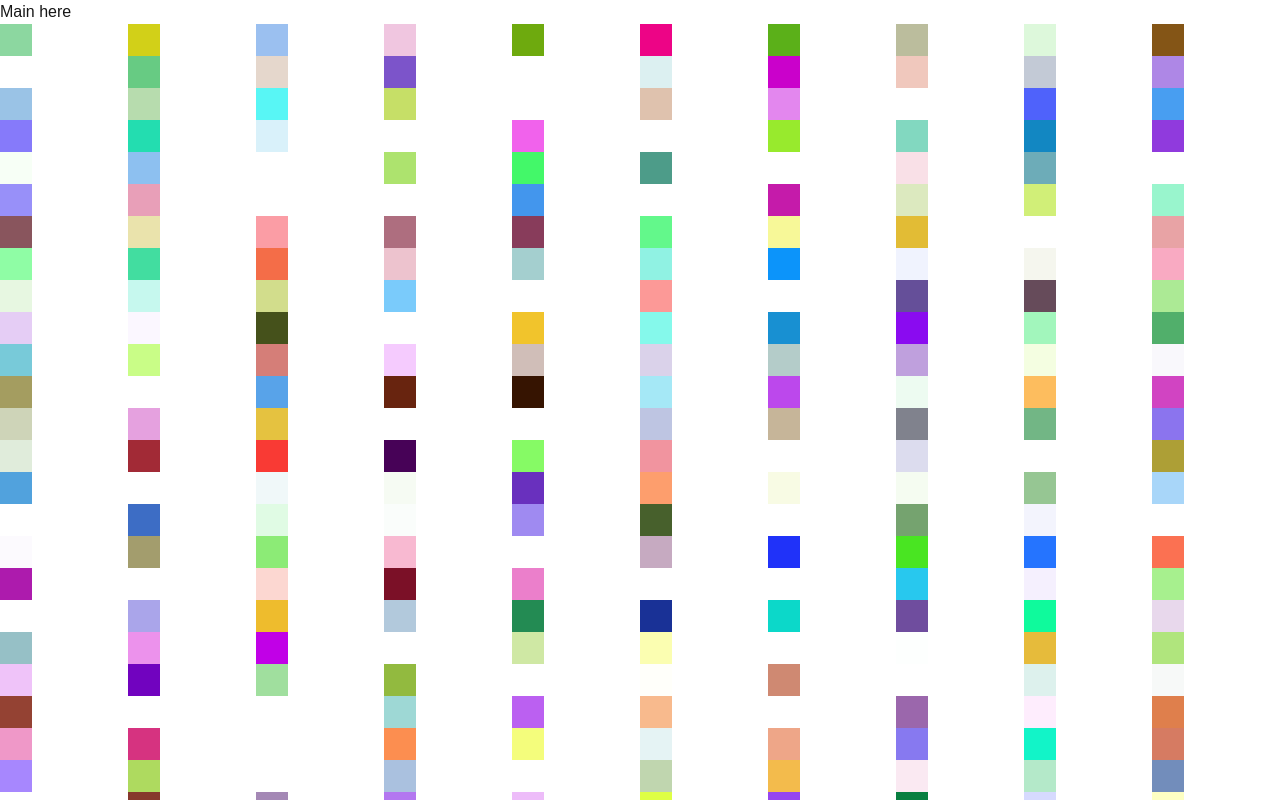
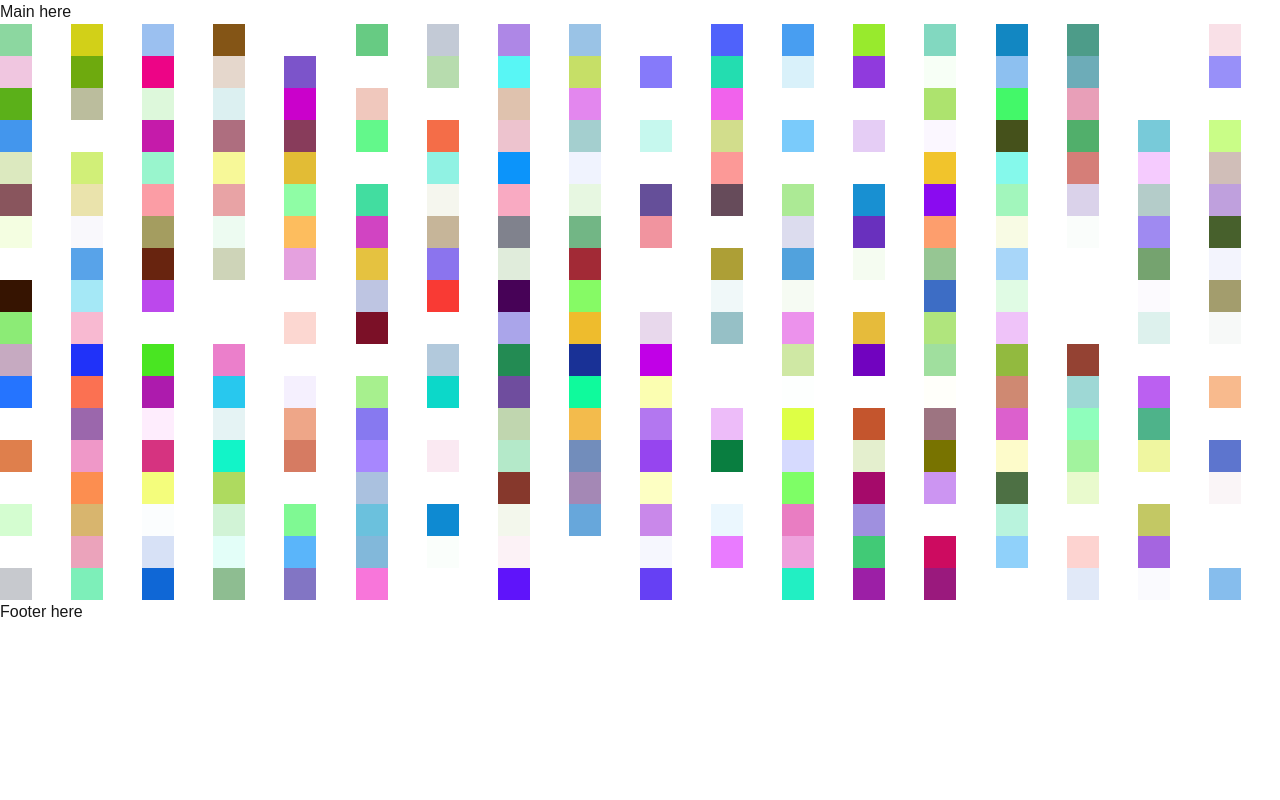
Before and after one commit to gskorokhod/hack-the-bubble, a Next.js app: page / in a window 1280 px wide. Shown: the top 800 px of the page. Built offline with nearby package versions, Linux system fonts and the light colour scheme.

Commit message:
grid display

```diff
--- a/src/app/page.tsx
+++ b/src/app/page.tsx
@@ -6,7 +6,7 @@ export default function Home() {
     <div className="grid grid-rows-[20px_1fr_20px] items-center justify-items-center min-h-screen p-8 pb-20 gap-16 sm:p-20 font-[family-name:var(--font-geist-sans)]">
       <main className="flex flex-col gap-8 row-start-2 items-center sm:items-start">
         <h1>Main here</h1>
-        <Grid grid={GameGrid.square(10, 10)} />
+        <Grid grid={GameGrid.square(6, 3)} />
       </main>
       <footer className="row-start-3 flex gap-6 flex-wrap items-center justify-center">
         Footer here
--- a/src/components/cell.tsx
+++ b/src/components/cell.tsx
@@ -4,20 +4,29 @@ import { randomColor } from "@/lib/utils";
 
 interface CellProps {
     cell: GameCell;
+    style: React.CSSProperties;
 }
 
-export default function Cell({ cell }: CellProps) {
-    const style: React.CSSProperties = {
+export default function Cell({ cell, style }: CellProps) {
+    const _style: React.CSSProperties = {
         display: "grid",
         gridTemplateRows: `repeat(${cell.height}, 1fr)`,
         gridTemplateColumns: `repeat(${cell.width}, 1fr)`,
+        ...style,
     };
     return (
-        <div style={style}>
+        <div style={_style}>
             {
                 cell.tiles.map((row, ridx) => (
                     row.map((tile, cidx) => {
                         const key = `${cell.row}-${cell.col}-${ridx}-${cidx}`;
+                        const style: React.CSSProperties = {
+                            width: "32px",
+                            height: "32px",
+                            backgroundColor: randomColor().hex(),
+                            gridRow: ridx + 1,
+                            gridColumn: cidx + 1,
+                        };
                         // return (
                         //     <Image
                         //         key={key}
@@ -28,7 +37,7 @@ export default function Cell({ cell }: CellProps) {
                         //     />
                         // )
                         return (
-                            <div key={key} style={{ width: "32px", height: "32px", backgroundColor: randomColor().hex() }}></div>
+                            <div key={key} style={style}></div>
                         )
                     })
                 ))
--- a/src/components/grid.tsx
+++ b/src/components/grid.tsx
@@ -16,8 +16,12 @@ export default function Grid(props: GridProps) {
       {props.grid.cells.map((row, ridx) => (
         row.map((cell, cidx) => {
           const key = `${ridx}-${cidx}`;
+          const style: React.CSSProperties = {
+            gridRow: ridx + 1,
+            gridColumn: cidx + 1,
+          };
           return (
-            <Cell key={key} cell={cell} />
+            <Cell key={key} cell={cell} style={style}/>
           );
         })
       ))}
```
